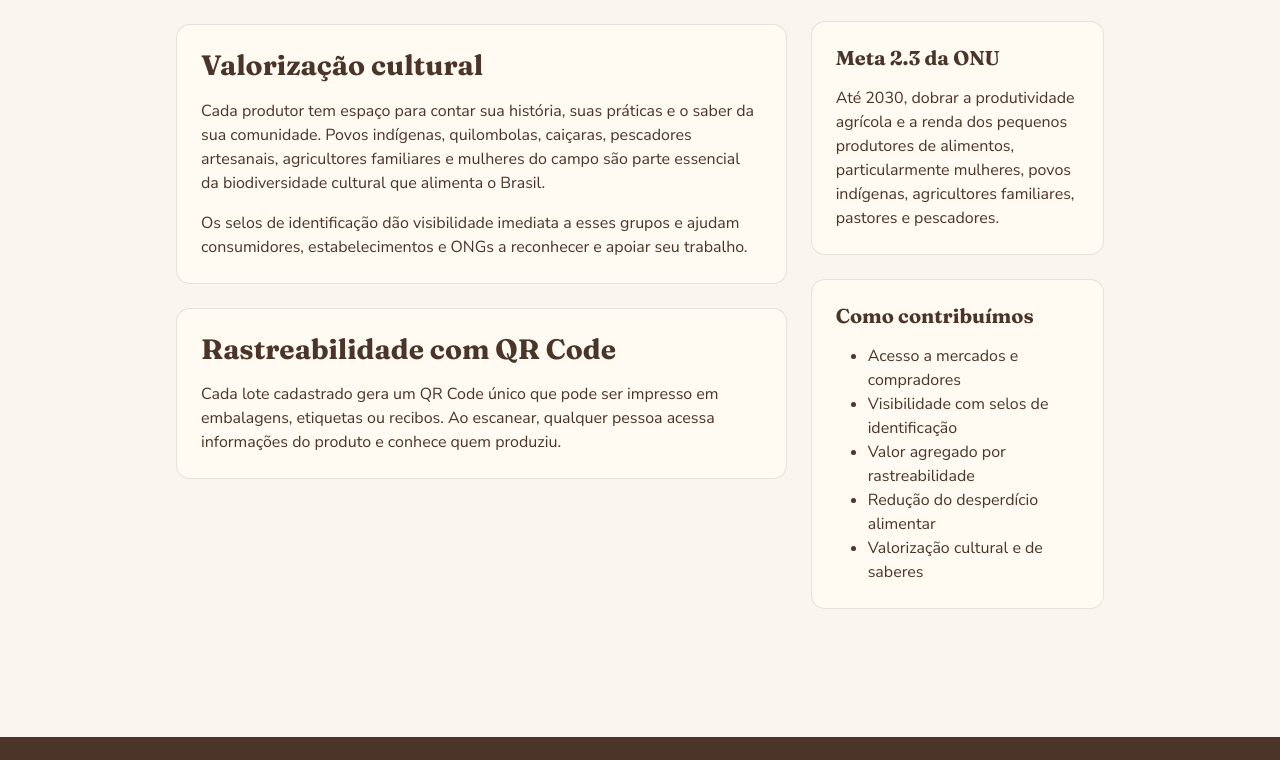
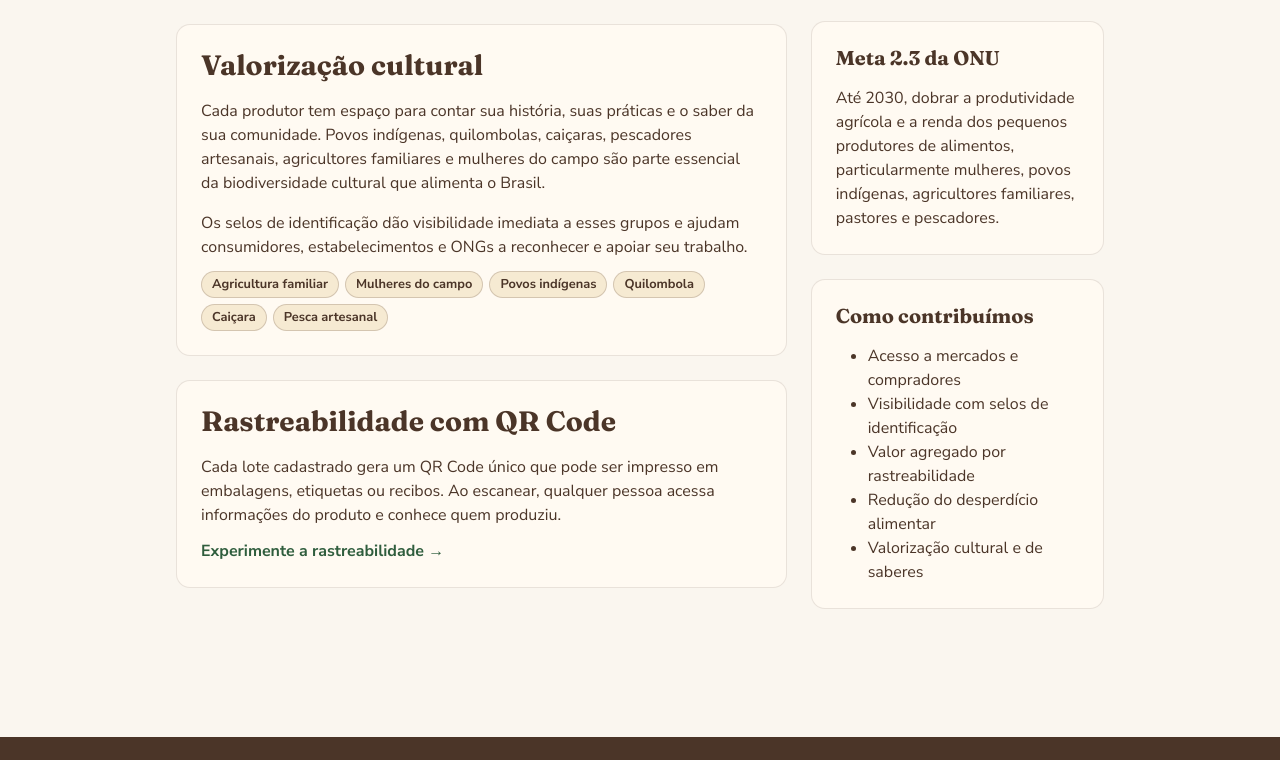
Before and after one commit to avsntx/FIAP.Agrotech, a React (Vite) app: page /sobre in a window 1280 px wide. Shown: the part 580-1340 px from the top of the page. Built offline with nearby package versions, Linux system fonts and the light colour scheme.

Commit message:
Sobre mostra os selos e leva para a rastreabilidade

```diff
--- a/src/pages/Sobre.jsx
+++ b/src/pages/Sobre.jsx
@@ -1,3 +1,6 @@
+import { Link } from 'react-router'
+import selos from '../data/selos.js'
+
 function Sobre() {
   return (
     <section id="sobre">
@@ -23,6 +26,13 @@ function Sobre() {
               <h3 className="mb-3">Valorização cultural</h3>
               <p>Cada produtor tem espaço para contar sua história, suas práticas e o saber da sua comunidade. Povos indígenas, quilombolas, caiçaras, pescadores artesanais, agricultores familiares e mulheres do campo são parte essencial da biodiversidade cultural que alimenta o Brasil.</p>
               <p className="mb-0">Os selos de identificação dão visibilidade imediata a esses grupos e ajudam consumidores, estabelecimentos e ONGs a reconhecer e apoiar seu trabalho.</p>
+              <div className="selos">
+                {Object.values(selos).map((selo) => (
+                  <span key={selo.id} className="selo" title={selo.getDescricaoCompleta()}>
+                    {selo.nome}
+                  </span>
+                ))}
+              </div>
             </div>
           </div>
 
@@ -30,6 +40,9 @@ function Sobre() {
             <div className="card-body p-4">
               <h3 className="mb-3">Rastreabilidade com QR Code</h3>
               <p className="mb-0">Cada lote cadastrado gera um QR Code único que pode ser impresso em embalagens, etiquetas ou recibos. Ao escanear, qualquer pessoa acessa informações do produto e conhece quem produziu.</p>
+              <Link className="link-rastreio" to="/rastreabilidade">
+                Experimente a rastreabilidade →
+              </Link>
             </div>
           </div>
         </div>
```
